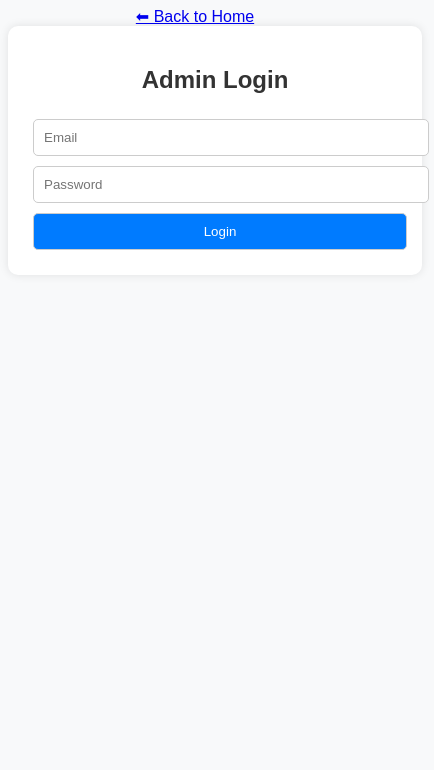
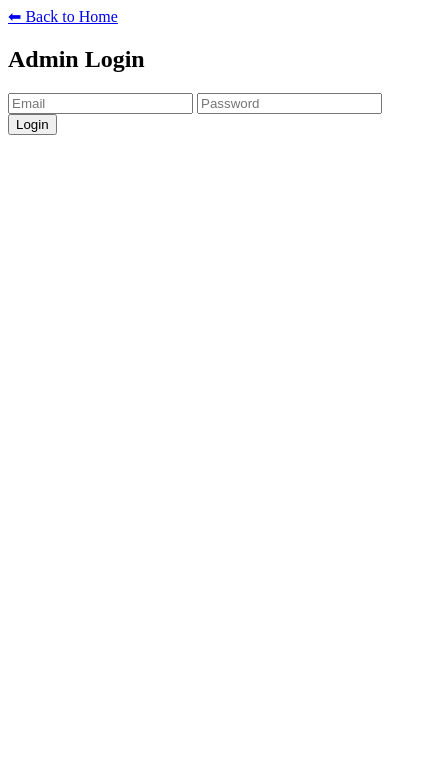
Before and after one commit to Kama2720/kirana-price-compare, a plain HTML site: page admin.html in a window 390 px wide. Shown: the part 74-844 px from the top of the page, 434 px wide, since content can reach past the window. Drawn offline with Linux system fonts and the light colour scheme.

Commit message:
Update style.css

```diff
--- a/style.css
+++ b/style.css
@@ -1,65 +1,20 @@
-body { font-family: Arial, sans-serif; }
-.container { max-width: 600px; margin: auto; text-align: center; }
-input, select { margin: 5px; padding: 8px; width: 80%; }
-button { padding: 10px; cursor: pointer; }
-table { width: 100%; border-collapse: collapse; margin-top: 20px; }
-th, td { padding: 10px; border: 1px solid black; }
-body {
-    font-family: 'Poppins', sans-serif;
-    background-color: #f8f9fa;
-    color: #333;
+.hidden {
+    display: none;
+}
+
+#adminPanel {
+    background: #f1f1f1;
+    padding: 15px;
+    margin-top: 20px;
+    border-radius: 8px;
     text-align: center;
 }
 
-.container {
-    width: 90%;
-    max-width: 800px;
-    margin: auto;
-    padding: 20px;
-    background: #ffffff;
-    box-shadow: 0 0 10px rgba(0, 0, 0, 0.1);
-    border-radius: 10px;
+#adminBtn {
+    background: #007bff;
+    color: white;
+    padding: 10px;
+    border: none;
+    cursor: pointer;
+    border-radius: 5px;
 }
-
-input, button {
-    padding: 10px;
-    margin: 5px;
-    border-radius: 5px;
-    border: 1px solid #ccc;
-}
-
-button {
-    background-color: #007bff;
-    color: white;
-    cursor: pointer;
-    transition: 0.3s;
-}
-
-button:hover {
-    background-color: #0056b3;
-}
-
-table {
-    width: 100%;
-    border-collapse: collapse;
-    margin-top: 10px;
-}
-
-th, td {
-    padding: 10px;
-    border-bottom: 1px solid #ddd;
-}
-
-th {
-    background-color: #007bff;
-    color: white;
-}
-
-@media screen and (max-width: 600px) {
-    .container {
-        width: 100%;
-    }
-    input, button {
-        width: 100%;
-    }
-}
```
